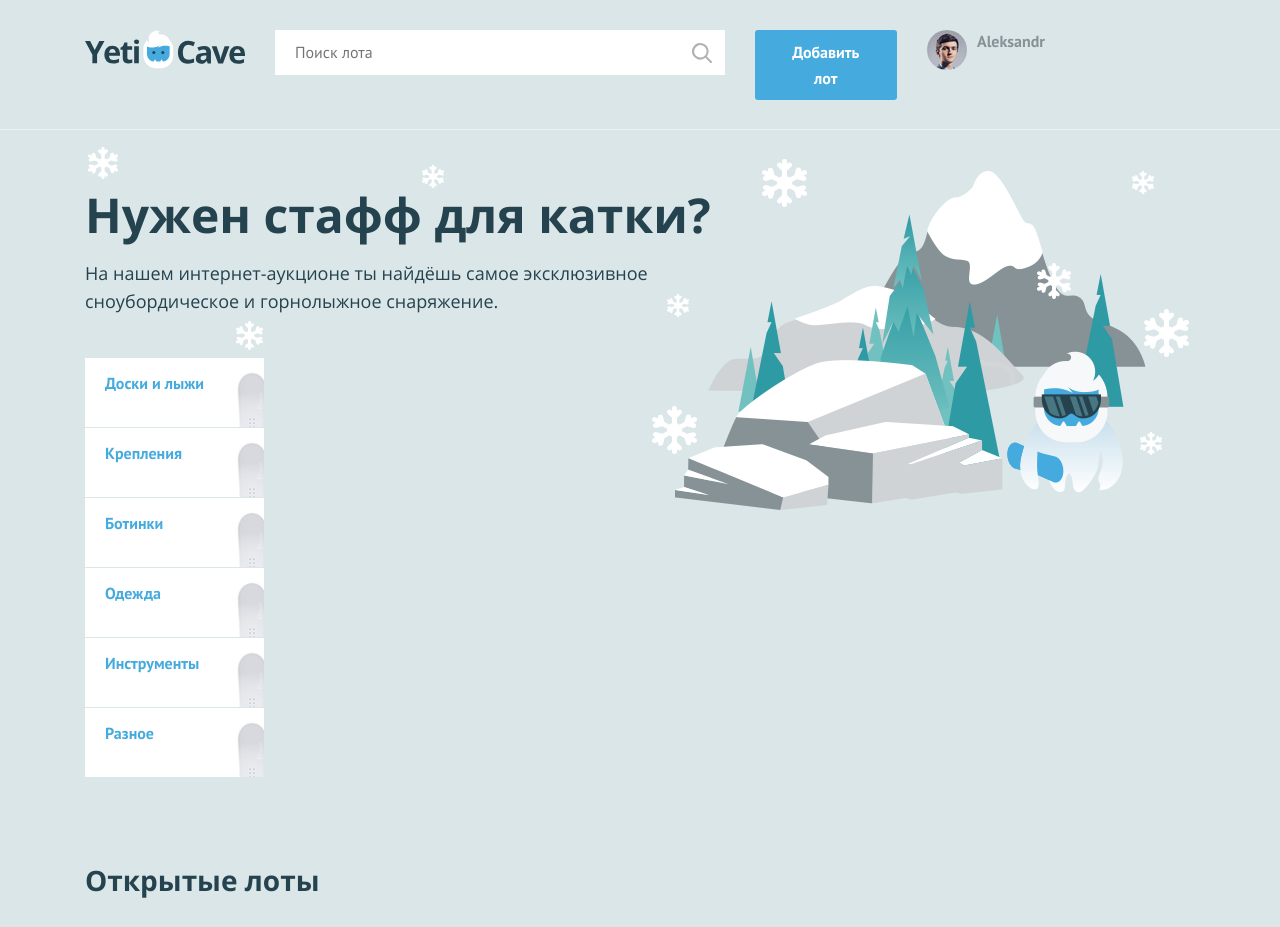
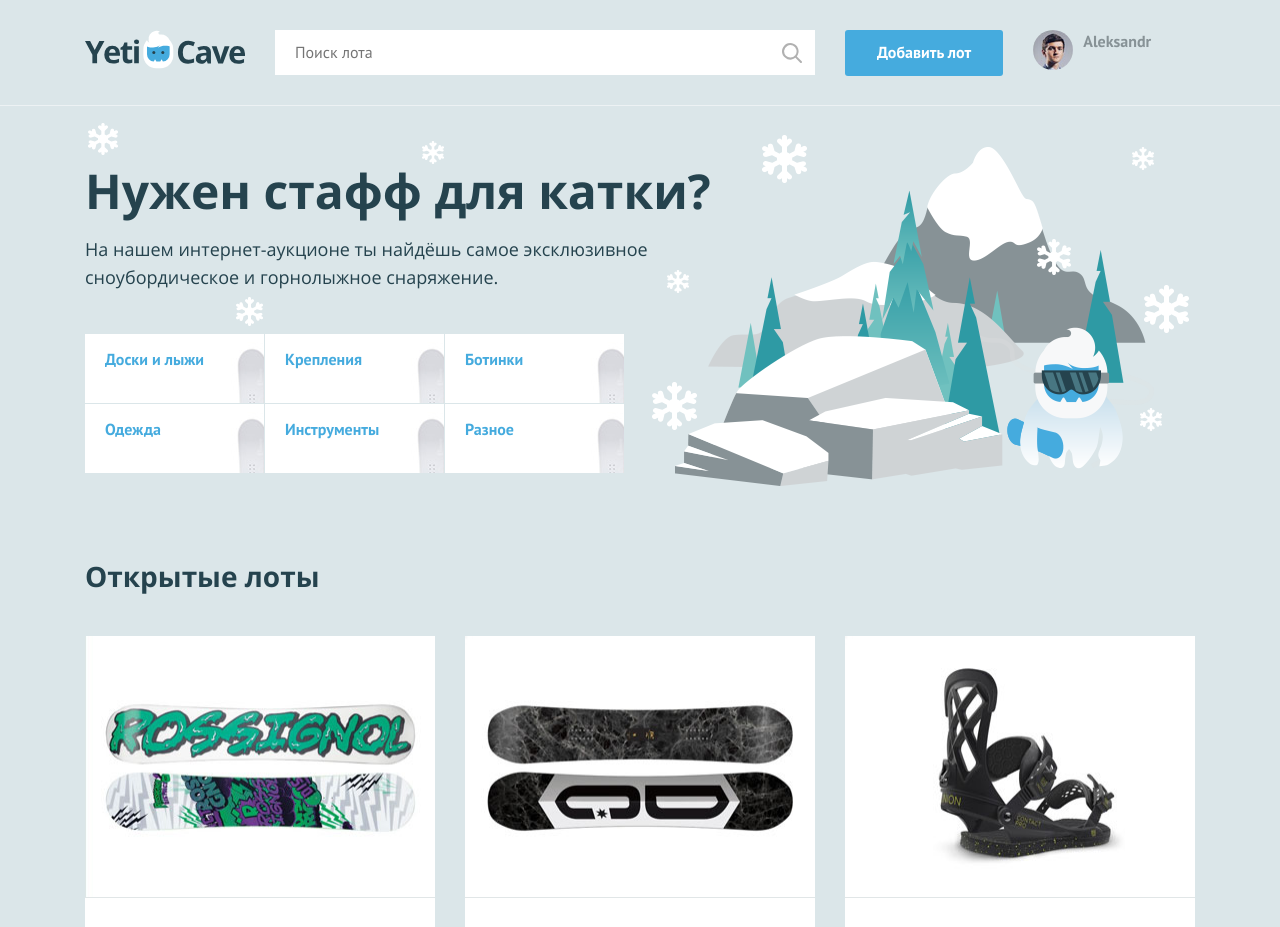
Before and after one commit to ADandelion/126291-yeticave, a PHP site: page / in a window 1280 px wide. Shown: the top 927 px of the page. Run offline with PHP 8.4, Linux system fonts and the light colour scheme.

Commit message:
Новые изменения -3

```diff
--- a/index.php
+++ b/index.php
@@ -85,17 +85,17 @@
         <div class="user-menu__logged">
            <p><?=$user_name;?></p>
         </div>
+        <?php else: ?>
         <ul class="user-menu__list">
-        <?php else: ?>
+
           <li class="user-menu__item">
             <a href="#">Регистрация</a>
           </li>
           <li class="user-menu__item">
             <a href="#">Вход</a>
           </li>
-          <?php endif; ?>
         </ul>
-
+        <?php endif; ?>
         </nav>
     </div>
 </header>
@@ -104,13 +104,14 @@
     <section class="promo">
         <h2 class="promo__title">Нужен стафф для катки?</h2>
         <p class="promo__text">На нашем интернет-аукционе ты найдёшь самое эксклюзивное сноубордическое и горнолыжное снаряжение.</p>
+        <ul class="promo__list">
         <?php foreach ($categories as  $cat):  ?>
-        <ul class="promo__list">
+
             <li class="promo__item promo__item--boards">
                 <a class="promo__link" href="pages/all-lots.html"><?=$cat; ?></a>
             </li>
+        <?php endforeach; ?>
         </ul>
-        <?php endforeach; ?>
     </section>
     <section class="lots">
         <div class="lots__header">
```
